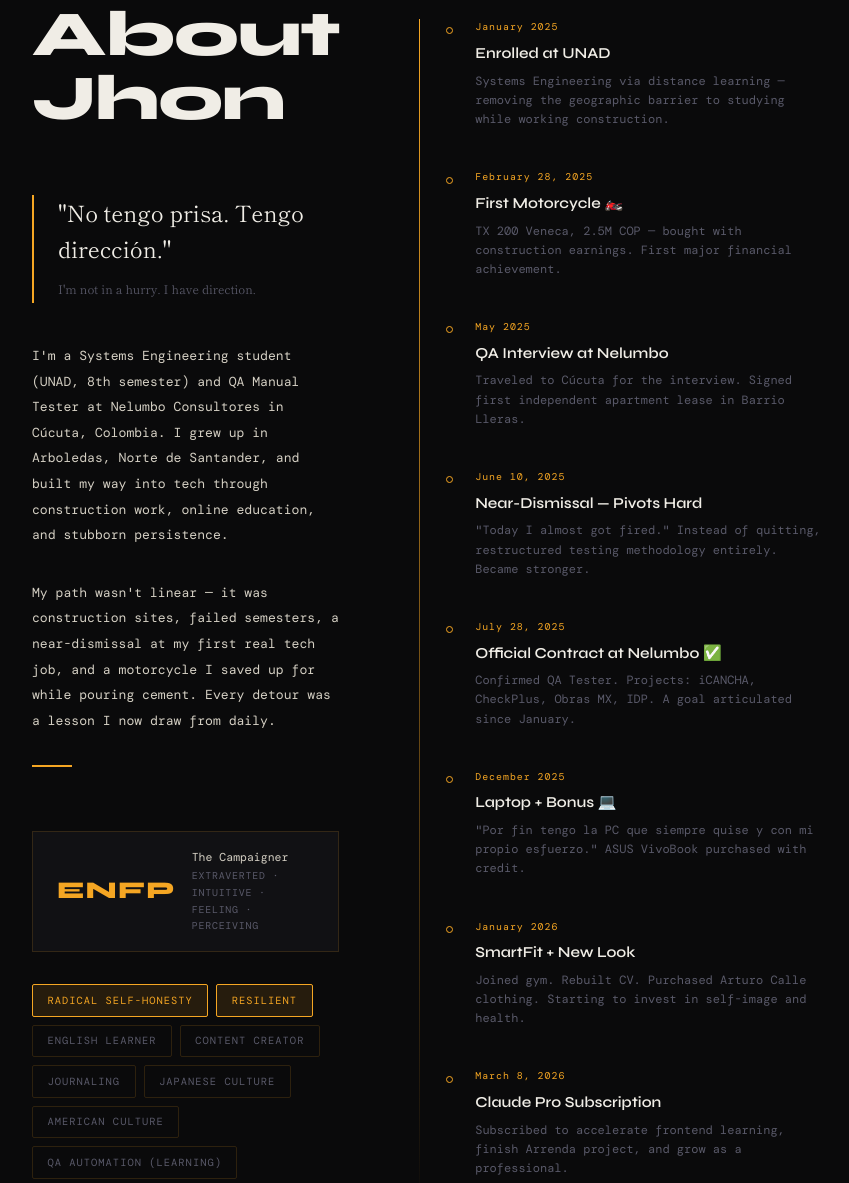
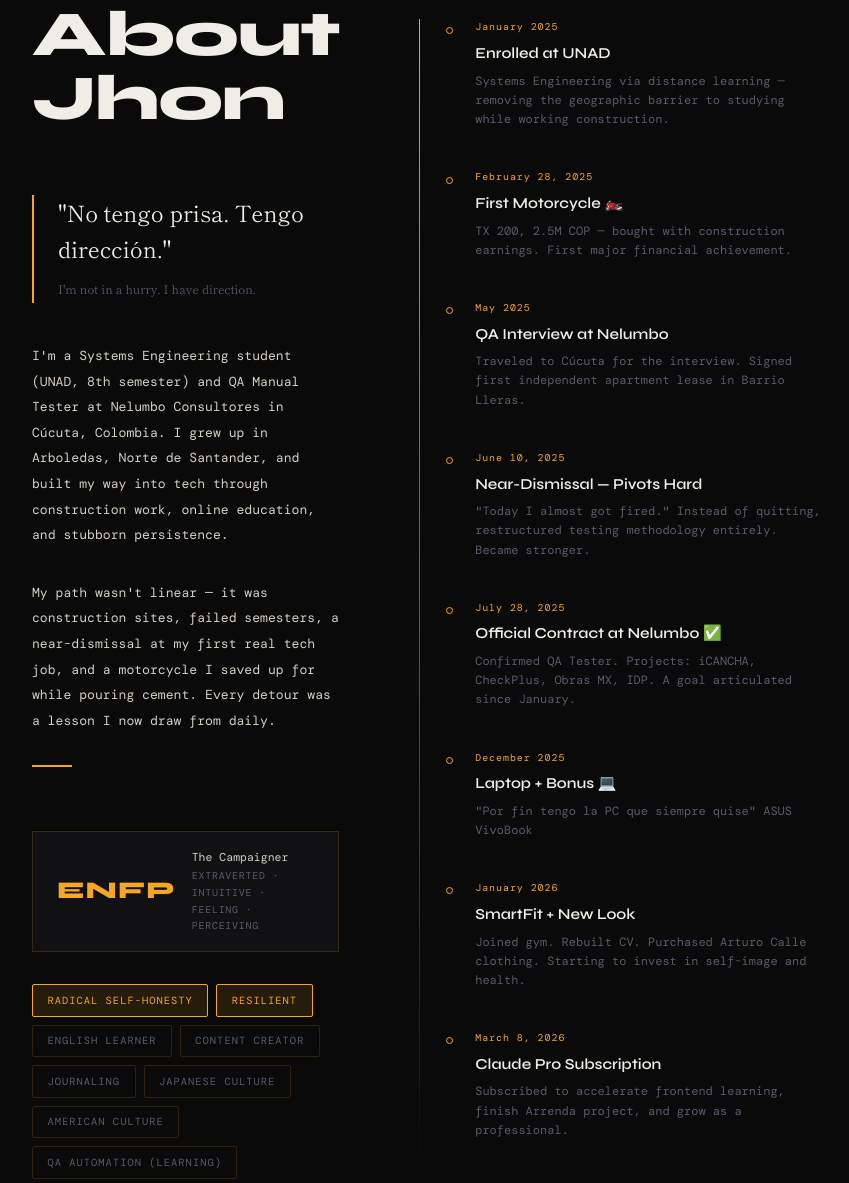
Before and after one commit to jhoncarlosam-dev/jhon-acevedo-website, a plain HTML site: page index.html in a window 1280 px wide. Shown: the part 1117-2300 px from the top of the page, without its empty margins (16-865 px from the left). Drawn offline with nearby package versions, Linux system fonts and the light colour scheme; a web font is replaced by a local one.

Commit message:
Refine timeline details in index.html

```diff
--- a/index.html
+++ b/index.html
@@ -1067,7 +1067,7 @@
       <div class="timeline-item">
         <div class="timeline-date">February 28, 2025</div>
         <div class="timeline-event">First Motorcycle 🏍️</div>
-        <div class="timeline-detail">TX 200 Veneca, 2.5M COP — bought with construction earnings. First major financial achievement.</div>
+        <div class="timeline-detail">TX 200, 2.5M COP — bought with construction earnings. First major financial achievement.</div>
       </div>
       <div class="timeline-item">
         <div class="timeline-date">May 2025</div>
@@ -1087,7 +1087,7 @@
       <div class="timeline-item">
         <div class="timeline-date">December 2025</div>
         <div class="timeline-event">Laptop + Bonus 💻</div>
-        <div class="timeline-detail">"Por fin tengo la PC que siempre quise y con mi propio esfuerzo." ASUS VivoBook purchased with credit.</div>
+        <div class="timeline-detail">"Por fin tengo la PC que siempre quise" ASUS VivoBook</div>
       </div>
       <div class="timeline-item">
         <div class="timeline-date">January 2026</div>
```
